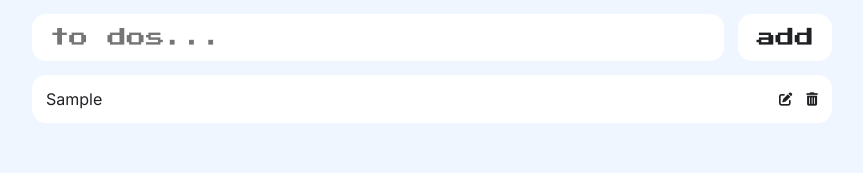
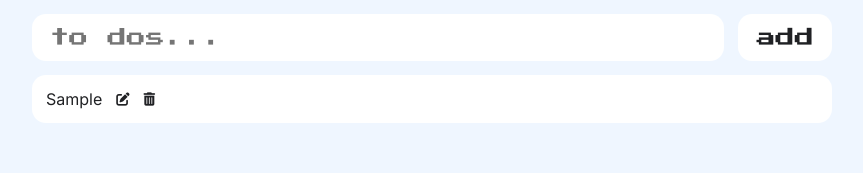
Before and after one commit to ybazile/reactjs-todolist, a React (Vite) app: page / in a window 1280 px wide. Both pictures are taken after typing "Sample" into the empty fields and a click on the button "add". Shown: the top 173 px of the page, without its empty margins (208-1071 px from the left). Built offline with nearby package versions, Linux system fonts and the light colour scheme.

Commit message:
Update TodoCard.jsx

```diff
--- a/src/components/TodoCard.jsx
+++ b/src/components/TodoCard.jsx
@@ -1,24 +1,21 @@
-import React from 'react'
+import React from 'react';
 
 export default function TodoCard(props) {
-    const { children, handleDeleteTodo, index, handleEditTodo } = props
+    const { children, handleDeleteTodo, index, handleEditTodo, isComplete, toggleComplete } = props;
+
     return (
-        <li className = "todoItem">
-            {children}
+        <li className={`todoItem ${isComplete ? 'completed' : ''}`}>
+            <div className="todoContent" onClick={() => toggleComplete(index)}>
+                {children}
+            </div>
             <div className="actionsContainer">
-
-            <button onClick = {()=>{
-                handleEditTodo(index)
-            }}>
-            <i className="fa-solid fa-pen-to-square"></i>
-            </button>
-
-            <button onClick = {()=>{
-                handleDeleteTodo(index)
-            }}>
-            <i className="fa-solid fa-trash-can"></i>
-            </button>
+                <button onClick={() => handleEditTodo(index)}>
+                    <i className="fa-solid fa-pen-to-square"></i>
+                </button>
+                <button onClick={() => handleDeleteTodo(index)}>
+                    <i className="fa-solid fa-trash-can"></i>
+                </button>
             </div>
         </li>
-    )
+    );
 }
```
